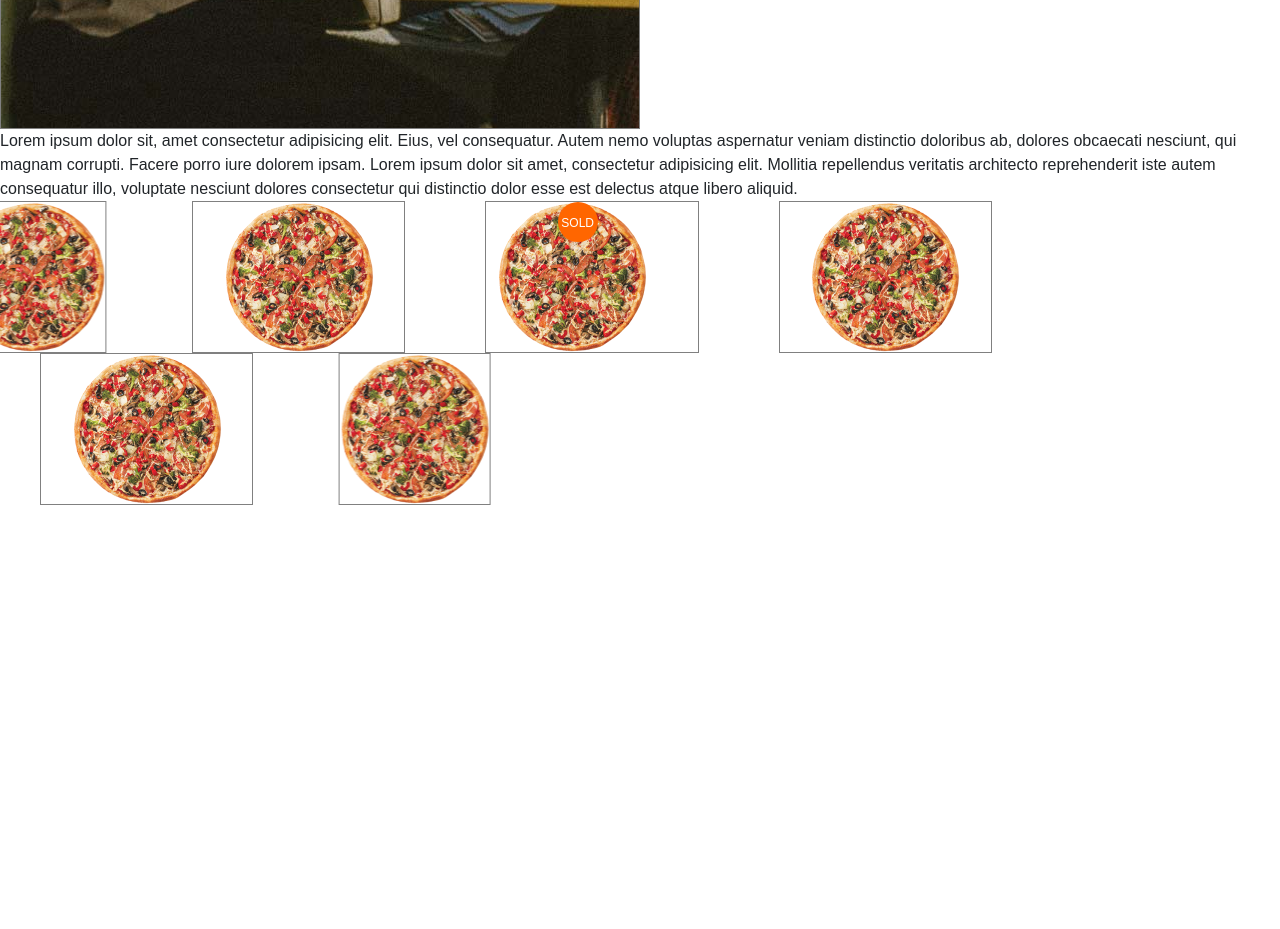
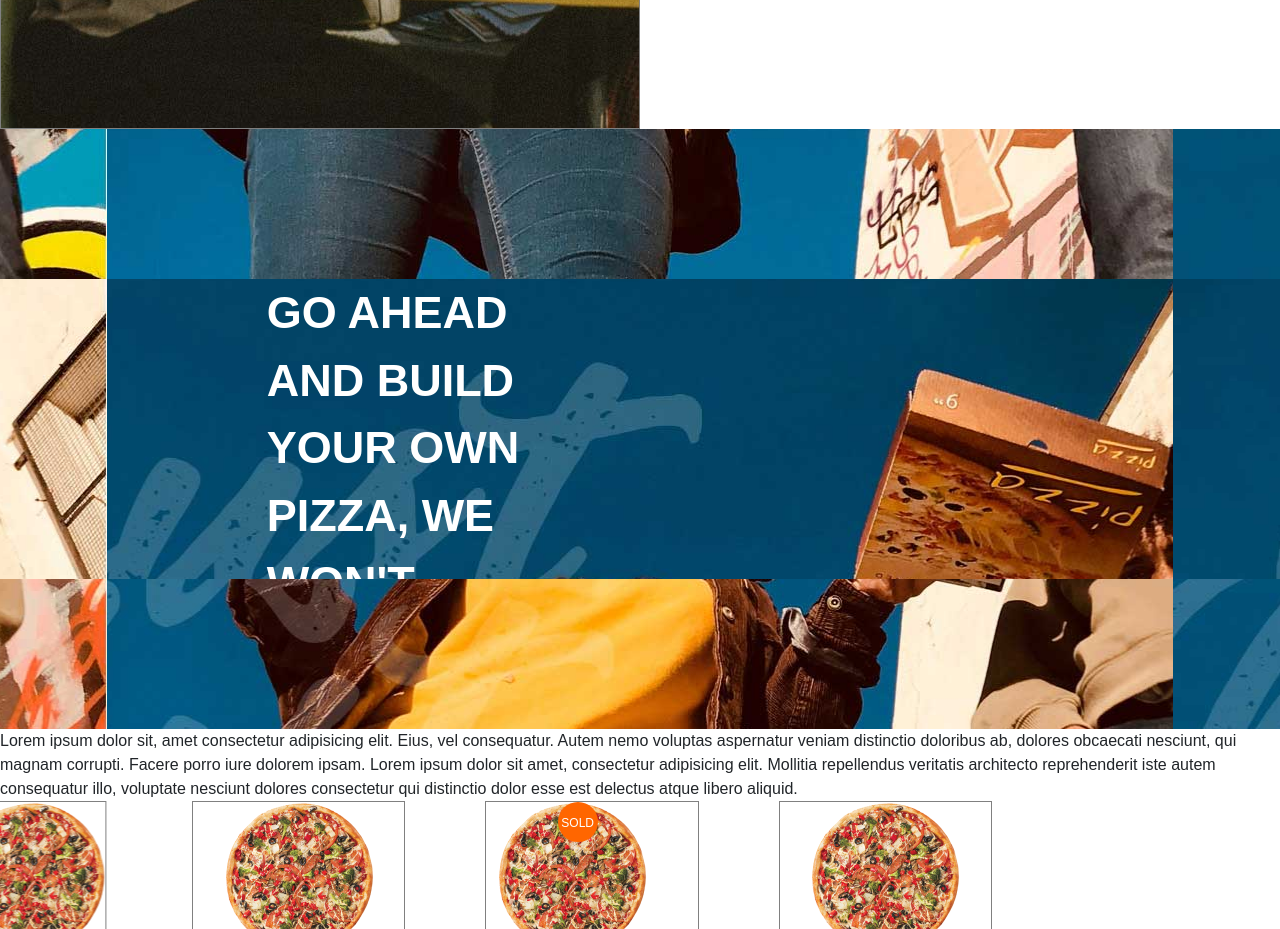
Before and after one commit to coder-ms/proj-html-vuejs, a Vue app: page / in a window 1280 px wide. Shown: the part 2140-3069 px from the top of the page. Before the commit the page ends 2645 px from the top, so only its background shows below. Built offline with nearby package versions, Linux system fonts and the light colour scheme.

Commit message:
add scrambleImg

```diff
--- a/src/components/AppMain.vue
+++ b/src/components/AppMain.vue
@@ -17,6 +17,9 @@
 
       </div>
     </div>
+
+    <!--SCRAMBLE IMG-->
+    <ScrambleImg />
     <!--PIZZA IMAGES-->
     <div class="col-12 col-lg-12 col-md-12 col-sm-12">
       Lorem ipsum dolor sit, amet consectetur adipisicing elit. Eius, vel consequatur. Autem nemo voluptas aspernatur
@@ -62,10 +65,11 @@ import { store } from '../store';
 import MainSlider from './MainSlider.vue';
 import ImagesGalleryMain from './ImagesGalleryMain.vue';
 import DescriptionMenu from './DescriptionMenu.vue';
+import ScrambleImg from './ScrambleImg.vue';
 
 export default {
   name: 'AppHeader',
-  components: { MainSlider, ImagesGalleryMain, DescriptionMenu },
+  components: { MainSlider, ImagesGalleryMain, DescriptionMenu, ScrambleImg },
   data() {
     return {
       store
--- /dev/null
+++ b/src/components/ScrambleImg.vue
@@ -0,0 +1,144 @@
+<template>
+    <div class="containerx col-12 col-lg-12 col-md-12 col-sm-12">
+        <div class="rowOne col-12 col-lg-12 col-md-12 col-sm-12">
+            <div class="colOne col-1 col-lg-1 col-md-1 col-sm-1">
+
+            </div>
+            <div class="colTwo col-10 col-lg-10 col-md-10 col-sm-10">
+
+            </div>
+            <div class="colThree col-1 col-lg-1 col-md-1 col-sm-1">
+
+            </div>
+        </div>
+        <div class="rowTwo col-12 col-lg-12 col-md-12 col-sm-12">
+            <div class="colOneBig col-1 col-lg-1 col-md-1 col-sm-1">
+
+            </div>
+            <div class="colTwoBig col-10 col-lg-10 col-md-10 col-sm-10">
+                <div class="motto col-3 col-lg-3 col-md-3 col-sm-3">
+                    <p>GO AHEAD AND BUILD YOUR OWN PIZZA, WE WON'T JUDGE!</p>
+                </div>
+            </div>
+            <div class="colThreeBig col-1 col-lg-1 col-md-1 col-sm-1">
+
+            </div>
+        </div>
+        <div class="rowThree col-12 col-lg-12 col-md-12 col-sm-12">
+            <div class="colOne col-1 col-lg-1 col-md-1 col-sm-1">
+
+            </div>
+            <div class="colTwo col-10 col-lg-10 col-md-10 col-sm-10">
+
+            </div>
+            <div class="colThree col-1 col-lg-1 col-md-1 col-sm-1">
+
+            </div>
+        </div>
+    </div>
+</template>
+
+<script>
+export default {
+
+    name: 'ScrambleImg',
+    data() {
+        return {
+
+        }
+    },
+
+}
+</script>
+
+
+<style lang="scss" scoped>
+.containerx {
+    height: 600px;
+    //overflow: hidden;
+
+    .rowOne {
+        display: flex;
+        height: 150px;
+
+        .colOne {
+            height: 150px;
+            background-image: url('../../public/img/h3-background-img.jpg');
+            // Stessa funzione di transform: translate(), ma per background-image
+            background-position: bottom right;
+        }
+
+        .colTwo {
+            height: 150px;
+            background-image: url('../../public/img/h3-background-img.jpg');
+            background-position: bottom;
+        }
+
+        .colThree {
+            height: 150px;
+            background-image: url('../../public/img/h3-background-img.jpg');
+            background-position: bottom left;
+        }
+    }
+
+    .rowTwo {
+        display: flex;
+        height: 300px;
+
+        .colOneBig {
+            height: 300px;
+            background-image: url('../../public/img/h3-background-img.jpg');
+            background-position: top right;
+        }
+
+        .colTwoBig {
+            height: 300px;
+            background-image: url('../../public/img/h3-background-img.jpg');
+            background-position: center top -30px;
+
+            .motto {
+                margin: 0 15%;
+                display: flex;
+                justify-content: center;
+
+                p {
+                    font-size: 45px;
+                    color: white;
+                    font-weight: 600;
+                    line-height: 1.5;
+                }
+            }
+        }
+
+
+        .colThreeBig {
+            height: 300px;
+            background-image: url('../../public/img/h3-background-img.jpg');
+            background-position: left -10px;
+        }
+    }
+
+    .rowThree {
+        display: flex;
+        height: 150px;
+
+        .colOne {
+            height: 150px;
+            background-image: url('../../public/img/h3-background-img.jpg');
+            background-position: bottom -330px right;
+        }
+
+        .colTwo {
+            height: 150px;
+            background-image: url('../../public/img/h3-background-img.jpg');
+            background-position: top -600px center;
+        }
+
+        .colThree {
+            height: 150px;
+            background-image: url('../../public/img/h3-background-img.jpg');
+            background-position: left bottom -340px;
+        }
+    }
+}
+</style>
```
